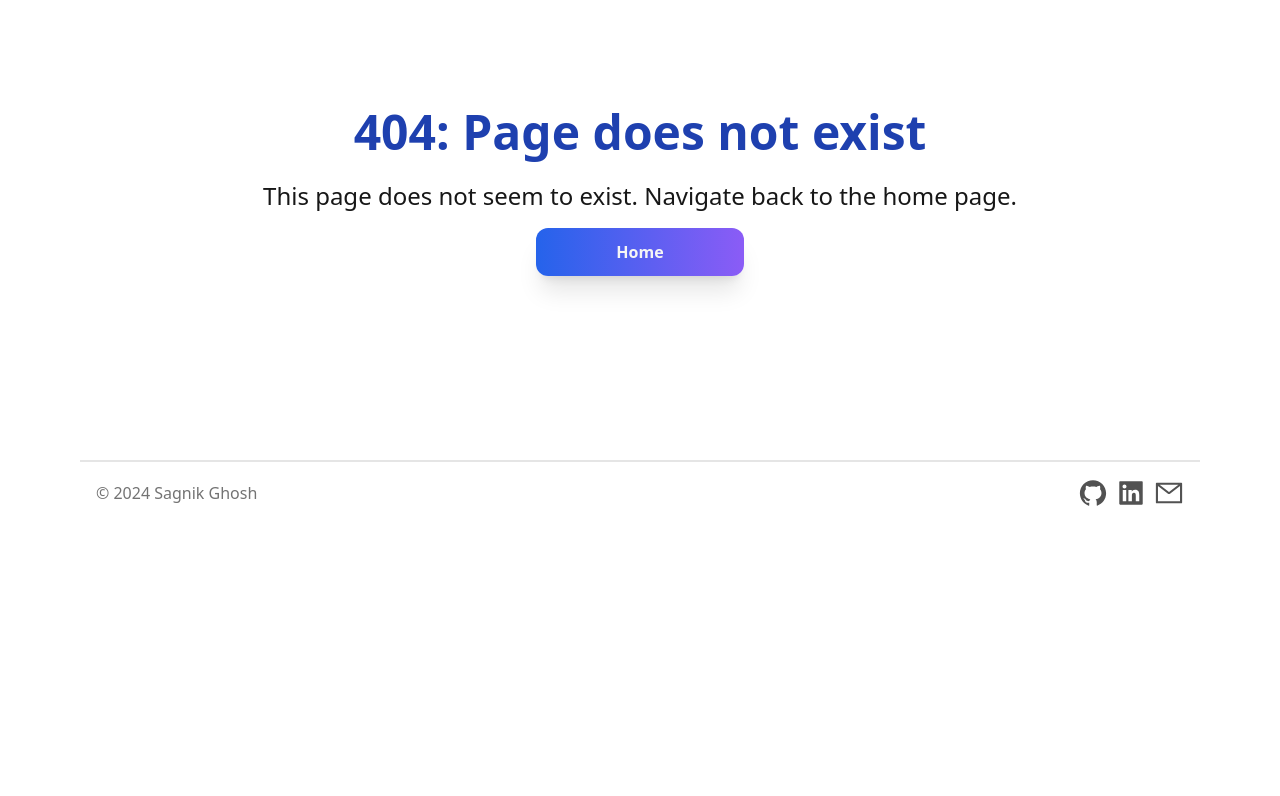
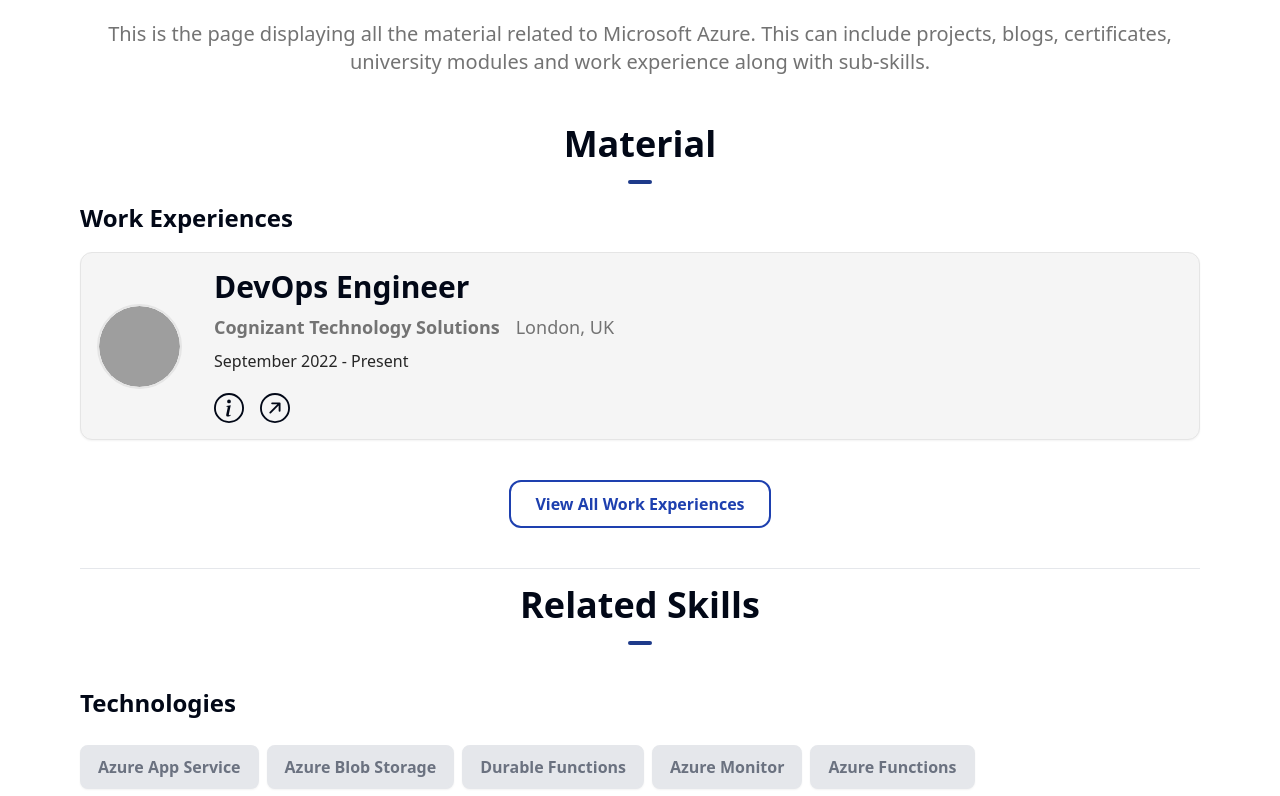
Before and after one commit to sagnikghosh1999/portfolio-next, a Next.js app: page /skills/azure in a window 1280 px wide. Before the commit this address had no page. Shown: the part 220-1016 px from the top of the page. Before the commit the page ends 800 px from the top, so only its background shows below. Built offline with nearby package versions, Linux system fonts and the light colour scheme; grey boxes are pictures that could not be loaded.

Commit message:
skill page

```diff
--- /dev/null
+++ b/src/app/skills/[skillKey]/components/RelatedSkillsSection.tsx
@@ -0,0 +1,70 @@
+import filterSkillsByType from "@/actions/skills/filter/filterSkillsByType";
+import categoriseAndGroupSkills from "@/actions/skills/group/categoriseAndGroupSkills";
+import SkillTableSection from "@/components/Skills/SkillTableSection";
+import HeadingTwo from "@/components/Text/HeadingTwo";
+import SkillDatabaseKeys from "@/database/Skills/SkillDatabaseKeys";
+import skillDatabaseMap from "@/database/Skills/SkillDatabaseMap";
+import SkillTypesEnum from "@/enums/Skill/SkillTypesEnum";
+import GroupedSkillsCategoriesInterface from "@/interfaces/skills/GroupedSkillsInterface";
+import SkillInterface from "@/database/Skills/SkillInterface";
+import React from "react";
+
+interface RelatedSkillsSectionProps {
+  skillKey: SkillDatabaseKeys;
+}
+
+/**
+ * Displays all the sub-skills for a given skill.
+ * These skills are grouped by their skill type (Hard, General, Soft) and displayed in a table format.
+ * Each group of skills is also categorised by their skill category.\
+ *
+ * @param skillKey The key of the skill to display the related skills for.
+ * @returns A React component that displays all the related skills for a given skill.
+ */
+const RelatedSkillsSection: React.FC<RelatedSkillsSectionProps> = ({
+  skillKey,
+}) => {
+  const skill: SkillInterface = skillDatabaseMap[skillKey];
+
+  const associatedSkills: SkillDatabaseKeys[] = skill.relatedSkills || [];
+
+  if (!associatedSkills || associatedSkills.length === 0) {
+    return null;
+  }
+
+  // Define the skill types and their corresponding group titles
+  const skillTypeGroups = [
+    { type: SkillTypesEnum.Technology, title: "Technologies" },
+    { type: SkillTypesEnum.Technical, title: "Technical Skills" },
+    { type: SkillTypesEnum.Soft, title: "Soft Skills" },
+  ];
+
+  // Use map to iterate over each group, filter, and then group the skills accordingly
+  const allGroupedSkills: GroupedSkillsCategoriesInterface[] =
+    skillTypeGroups.map(({ type, title }) => {
+      const filteredSkills: SkillDatabaseKeys[] = filterSkillsByType(
+        associatedSkills,
+        skillDatabaseMap,
+        type
+      );
+
+      return categoriseAndGroupSkills(
+        filteredSkills,
+        skillDatabaseMap,
+        type,
+        title
+      );
+    });
+
+  return (
+    <>
+      <div className="border-b border-gray-200 dark:border-neutral-600 py-5" />
+      <div className="mt-4 text-center md:text-left">
+        <HeadingTwo title="Related Skills" />
+        <SkillTableSection allGroupedSkills={allGroupedSkills} />
+      </div>
+    </>
+  );
+};
+
+export default RelatedSkillsSection;
--- /dev/null
+++ b/src/app/skills/[skillKey]/page.tsx
@@ -0,0 +1,122 @@
+import filterMaterialBySkill from "@/actions/material/filter/filterMaterialBySkill";
+import HeadingOne from "@/components/Text/HeadingOne";
+import PageDescription from "@/components/UI/PageDescription";
+import developerName from "@/constants/developerName";
+import skillDatabaseMap, {
+  skillDatabaseKeys,
+} from "@/database/Skills/SkillDatabaseMap";
+import SkillDatabaseKeys from "@/database/Skills/SkillDatabaseKeys";
+import SkillInterface from "@/database/Skills/SkillInterface";
+import { Metadata, ResolvingMetadata } from "next";
+import { notFound } from "next/navigation";
+import React from "react";
+import RelatedSkillsSection from "./components/RelatedSkillsSection";
+import MaterialList from "@/components/MaterialLists/MaterialList";
+import HeadingTwo from "@/components/Text/HeadingTwo";
+import materialDatabaseMap, {
+  materialKeys,
+} from "@/database/Materials/MaterialDatabaseMap";
+import { SKILL_PAGE } from "@/constants/pages";
+
+/**
+ * Generates the metadata for the skill page.
+ * This includes the title and description of the page.
+ * This is used for SEO purposes.
+ *
+ * @param props The props for the skill page.
+ * @param parent The parent metadata that is being resolved.
+ * @returns The metadata for the skill page.
+ * @see https://nextjs.org/docs/app/building-your-application/optimizing/metadata
+ */
+export async function generateMetadata(
+  { params, searchParams }: ProjectPageProps,
+  parent: ResolvingMetadata
+): Promise<Metadata> {
+  const skillKey: string = params.skillKey;
+  const skill: SkillInterface | undefined =
+    skillDatabaseMap[skillKey as SkillDatabaseKeys];
+
+  if (!skill) {
+    notFound();
+  }
+
+  return {
+    title: `${developerName} - Skills: ${skill?.name}`,
+    description: skill.name,
+    category: `${SKILL_PAGE.label}`,
+    creator: developerName,
+  };
+}
+
+/**
+ * Generates the static paths for the skills.
+ * These are then used to pre-render the projects pages.
+ * This Incremental Static Regeneration allows the projects to be displayed without a server.
+ * This improves the performance of the website.
+ *
+ * @returns A list of all the keys for the static pages that need to be generated.
+ * @see https://nextjs.org/docs/pages/building-your-application/data-fetching/incremental-static-regeneration
+ */
+export const generateStaticParams = async () => {
+  return skillDatabaseKeys.map((skillKey) => ({ skillKey }));
+};
+
+interface ProjectPageProps {
+  params: { skillKey: string };
+  searchParams: { [key: string]: string | string[] | undefined };
+}
+
+/**
+ * Page displaying all the material related to a given skill and its sub-skills.
+ * This includes projects, blogs, and certificates.
+ *
+ * @param param0 The data for the skill page.
+ * @returns Skill page that displays all the material related to a given skill.
+ */
+const SkillPage: React.FC<ProjectPageProps> = ({ params }) => {
+  const skillKey: string = params.skillKey;
+  const skillData: SkillInterface =
+    skillDatabaseMap[skillKey as SkillDatabaseKeys];
+
+  if (!skillData) {
+    notFound();
+  }
+
+  const filteredMaterials: string[] = filterMaterialBySkill(
+    skillKey as SkillDatabaseKeys,
+    materialKeys,
+    materialDatabaseMap
+  );
+
+  return (
+    <main>
+      <div className="sr-only">
+        <h1>{skillData.name}</h1>
+        <h2>Skills for certificate:</h2>
+        {skillData.relatedSkills?.map((skill) => (
+          <p key={skill}>{skillDatabaseMap[skill].name}</p>
+        ))}
+      </div>
+
+      <div className="">
+        <HeadingOne title={skillData.name} />
+        <PageDescription
+          description={`
+          This is the page displaying all the material related to ${skillData.name}.
+          This can include projects, blogs, certificates, university modules and work experience along with sub-skills.
+      `}
+        />
+
+        {/* Material Section */}
+        <div className="pt-8" />
+        <HeadingTwo title="Material" />
+        <MaterialList materialKeys={filteredMaterials} isCollapsible={false} />
+
+        {/* Skills Section */}
+        <RelatedSkillsSection skillKey={skillKey as SkillDatabaseKeys} />
+      </div>
+    </main>
+  );
+};
+
+export default SkillPage;
--- a/src/components/Filters/FilterPopover.tsx
+++ b/src/components/Filters/FilterPopover.tsx
@@ -7,6 +7,7 @@
   CommandGroup,
   CommandInput,
   CommandItem,
+  CommandList,
 } from "@/components/shadcn/ui/command";
 import {
   Popover,
@@ -106,6 +107,7 @@
       <PopoverContent className="w-[24rem] md:w-[21rem] p-0">
         <Command className="w-full">
           <CommandInput placeholder="Search Filter..." />
+          <CommandList className="w-full">
             <CommandEmpty>No Filter Found.</CommandEmpty>
 
             <CommandGroup className="w-full max-h-[25vh]">
@@ -154,6 +156,7 @@
                 </Link>
               ))}
             </CommandGroup>
+          </CommandList>
         </Command>
       </PopoverContent>
     </Popover>
--- a/src/components/MaterialLists/SkillList.tsx
+++ b/src/components/MaterialLists/SkillList.tsx
@@ -13,6 +13,7 @@
   CommandGroup,
   CommandInput,
   CommandItem,
+  CommandList,
 } from "@/components/shadcn/ui/command";
 import {
   DropdownMenu,
@@ -178,7 +179,7 @@
           <div className="flex flex-row gap-3 text-right text-neutral-700 dark:text-neutral-300 w-full">
             <p className="mt-3 w-auto md:w-2/5 whitespace-nowrap">Group by:</p>
             <DropdownMenu>
-              <DropdownMenuTrigger className="w-full">
+              <DropdownMenuTrigger asChild className="w-full">
                 <Button variant="default" className="w-full">
                   <div className="flex items-start justify-between space-x-2 w-full">
                     <span>{currentGroupName}</span>
@@ -227,6 +228,7 @@
             <PopoverContent className="w-[24rem] md:w-[20rem] p-0">
               <Command className="w-full border-1 border-neutral-200 dark:border-neutral-950">
                 <CommandInput placeholder="Search Filter..." />
+                <CommandList className="w-full">
                   <CommandEmpty>No Filter Found.</CommandEmpty>
 
                   <CommandGroup className="w-full">
@@ -268,16 +270,17 @@
                           value={filter?.urlParamName}
                           className="w-full"
                         >
-                        {!filter.selected ? (
+                          {!filter?.selected ? (
                             <Check className={cn(gap, "text-blue-500")} />
                           ) : (
                             <div className={gap}></div>
                           )}
-                        {filter.entryName}
+                          {filter?.entryName}
                         </CommandItem>
                       </Link>
                     ))}
                   </CommandGroup>
+                </CommandList>
               </Command>
             </PopoverContent>
           </Popover>
--- a/src/components/shadcn/ui/command.tsx
+++ b/src/components/shadcn/ui/command.tsx
@@ -1,12 +1,12 @@
-"use client"
+"use client";
 
-import * as React from "react"
-import { type DialogProps } from "@radix-ui/react-dialog"
-import { MagnifyingGlassIcon } from "@radix-ui/react-icons"
-import { Command as CommandPrimitive } from "cmdk"
+import * as React from "react";
+import { type DialogProps } from "@radix-ui/react-dialog";
+import { Command as CommandPrimitive } from "cmdk";
+import { Search } from "lucide-react";
 
-import { cn } from "@/lib/utils"
-import { Dialog, DialogContent } from "@/components/shadcn/ui/dialog"
+import { cn } from "@/lib/utils";
+import { Dialog, DialogContent } from "@/components/shadcn/ui/dialog";
 
 const Command = React.forwardRef<
   React.ElementRef<typeof CommandPrimitive>,
@@ -15,46 +15,46 @@
   <CommandPrimitive
     ref={ref}
     className={cn(
-      "flex h-full w-full flex-col overflow-hidden rounded-md bg-popover text-popover-foreground",
+      "flex h-full w-full flex-col overflow-auto rounded-xl bg-popover text-popover-foreground",
       className
     )}
     {...props}
   />
-))
-Command.displayName = CommandPrimitive.displayName
+));
+Command.displayName = CommandPrimitive.displayName;
 
 interface CommandDialogProps extends DialogProps {}
 
 const CommandDialog = ({ children, ...props }: CommandDialogProps) => {
   return (
     <Dialog {...props}>
-      <DialogContent className="overflow-hidden p-0">
+      <DialogContent className="overflow-auto p-0 shadow-lg">
         <Command className="[&_[cmdk-group-heading]]:px-2 [&_[cmdk-group-heading]]:font-medium [&_[cmdk-group-heading]]:text-muted-foreground [&_[cmdk-group]:not([hidden])_~[cmdk-group]]:pt-0 [&_[cmdk-group]]:px-2 [&_[cmdk-input-wrapper]_svg]:h-5 [&_[cmdk-input-wrapper]_svg]:w-5 [&_[cmdk-input]]:h-12 [&_[cmdk-item]]:px-2 [&_[cmdk-item]]:py-3 [&_[cmdk-item]_svg]:h-5 [&_[cmdk-item]_svg]:w-5">
           {children}
         </Command>
       </DialogContent>
     </Dialog>
-  )
-}
+  );
+};
 
 const CommandInput = React.forwardRef<
   React.ElementRef<typeof CommandPrimitive.Input>,
   React.ComponentPropsWithoutRef<typeof CommandPrimitive.Input>
 >(({ className, ...props }, ref) => (
   <div className="flex items-center border-b px-3" cmdk-input-wrapper="">
-    <MagnifyingGlassIcon className="mr-2 h-4 w-4 shrink-0 opacity-50" />
+    <Search className="mr-2 h-4 w-4 shrink-0 opacity-50" />
     <CommandPrimitive.Input
       ref={ref}
       className={cn(
-        "flex h-10 w-full rounded-md bg-transparent py-3 text-sm outline-none placeholder:text-muted-foreground disabled:cursor-not-allowed disabled:opacity-50",
+        "flex h-11 w-full rounded-md bg-transparent py-3 text-sm outline-none placeholder:text-muted-foreground disabled:cursor-not-allowed disabled:opacity-50",
         className
       )}
       {...props}
     />
   </div>
-))
+));
 
-CommandInput.displayName = CommandPrimitive.Input.displayName
+CommandInput.displayName = CommandPrimitive.Input.displayName;
 
 const CommandList = React.forwardRef<
   React.ElementRef<typeof CommandPrimitive.List>,
@@ -65,9 +65,9 @@
     className={cn("max-h-[300px] overflow-y-auto overflow-x-hidden", className)}
     {...props}
   />
-))
+));
 
-CommandList.displayName = CommandPrimitive.List.displayName
+CommandList.displayName = CommandPrimitive.List.displayName;
 
 const CommandEmpty = React.forwardRef<
   React.ElementRef<typeof CommandPrimitive.Empty>,
@@ -78,9 +78,9 @@
     className="py-6 text-center text-sm"
     {...props}
   />
-))
+));
 
-CommandEmpty.displayName = CommandPrimitive.Empty.displayName
+CommandEmpty.displayName = CommandPrimitive.Empty.displayName;
 
 const CommandGroup = React.forwardRef<
   React.ElementRef<typeof CommandPrimitive.Group>,
@@ -89,14 +89,14 @@
   <CommandPrimitive.Group
     ref={ref}
     className={cn(
-      "overflow-hidden p-1 text-foreground [&_[cmdk-group-heading]]:px-2 [&_[cmdk-group-heading]]:py-1.5 [&_[cmdk-group-heading]]:text-xs [&_[cmdk-group-heading]]:font-medium [&_[cmdk-group-heading]]:text-muted-foreground",
+      "overflow-auto p-1 text-foreground [&_[cmdk-group-heading]]:px-2 [&_[cmdk-group-heading]]:py-1.5 [&_[cmdk-group-heading]]:text-xs [&_[cmdk-group-heading]]:font-medium [&_[cmdk-group-heading]]:text-muted-foreground space-y-1",
       className
     )}
     {...props}
   />
-))
+));
 
-CommandGroup.displayName = CommandPrimitive.Group.displayName
+CommandGroup.displayName = CommandPrimitive.Group.displayName;
 
 const CommandSeparator = React.forwardRef<
   React.ElementRef<typeof CommandPrimitive.Separator>,
@@ -107,8 +107,8 @@
     className={cn("-mx-1 h-px bg-border", className)}
     {...props}
   />
-))
-CommandSeparator.displayName = CommandPrimitive.Separator.displayName
+));
+CommandSeparator.displayName = CommandPrimitive.Separator.displayName;
 
 const CommandItem = React.forwardRef<
   React.ElementRef<typeof CommandPrimitive.Item>,
@@ -117,14 +117,14 @@
   <CommandPrimitive.Item
     ref={ref}
     className={cn(
-      "relative flex cursor-default select-none items-center rounded-sm px-2 py-1.5 text-sm outline-none data-[disabled=true]:pointer-events-none data-[selected=true]:bg-accent data-[selected=true]:text-accent-foreground data-[disabled=true]:opacity-50",
+      "relative flex cursor-default select-none items-center rounded-lg px-2 py-2 text-md outline-none aria-selected:bg-accent aria-selected:text-accent-foreground data-[disabled]:pointer-events-none data-[disabled]:opacity-50",
       className
     )}
     {...props}
   />
-))
+));
 
-CommandItem.displayName = CommandPrimitive.Item.displayName
+CommandItem.displayName = CommandPrimitive.Item.displayName;
 
 const CommandShortcut = ({
   className,
@@ -138,9 +138,9 @@
       )}
       {...props}
     />
-  )
-}
-CommandShortcut.displayName = "CommandShortcut"
+  );
+};
+CommandShortcut.displayName = "CommandShortcut";
 
 export {
   Command,
@@ -152,4 +152,4 @@
   CommandItem,
   CommandShortcut,
   CommandSeparator,
-}
+};
--- a/src/database/Certificates/CertificateDatabaseMap.ts
+++ b/src/database/Certificates/CertificateDatabaseMap.ts
@@ -16,7 +16,7 @@
 const certificateMap: Database<CertificateInterface> = {
   //^ Programming Languages
   [CertificateDatabaseKeys.UdemyRelationalDatabaseDesign]: {
-    name: "Python Programming Masterclass",
+    name: "Relational Database Design",
     category: CertificateCategoriesEnum.ProgrammingLanguages,
     issuer: CertificateIssuersEnum.Udemy,
     certificateURL:
```
Also changed, not shown: public/certificates/UC-ee0353de-bffd-4d1c-8a0a-115f9729193f.jpg (renamed from public/certificates/UC-ee0353de-bffd-4d1c-8a0a-115f9729193f.png). Lines whose indentation alone changed are shown as unchanged.
